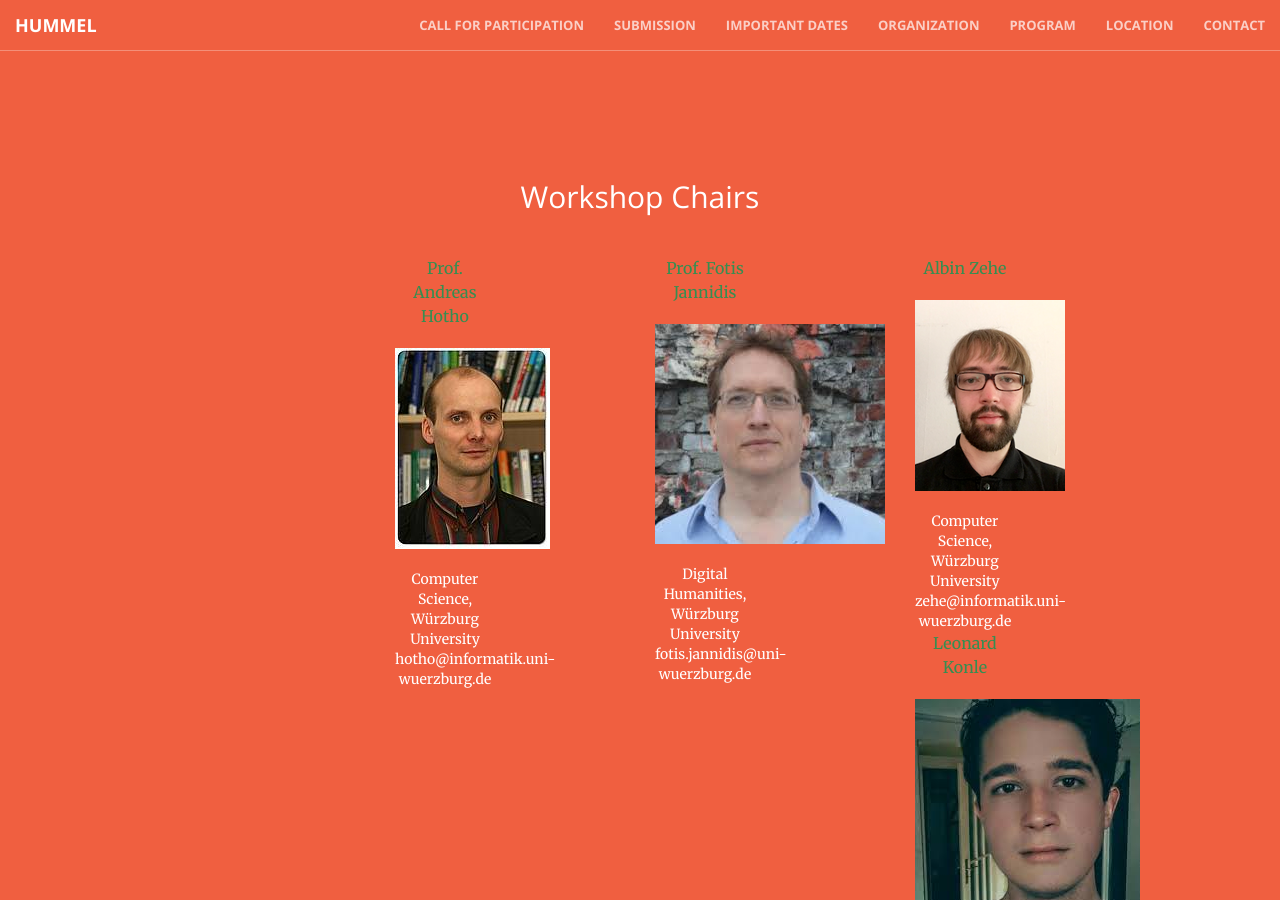
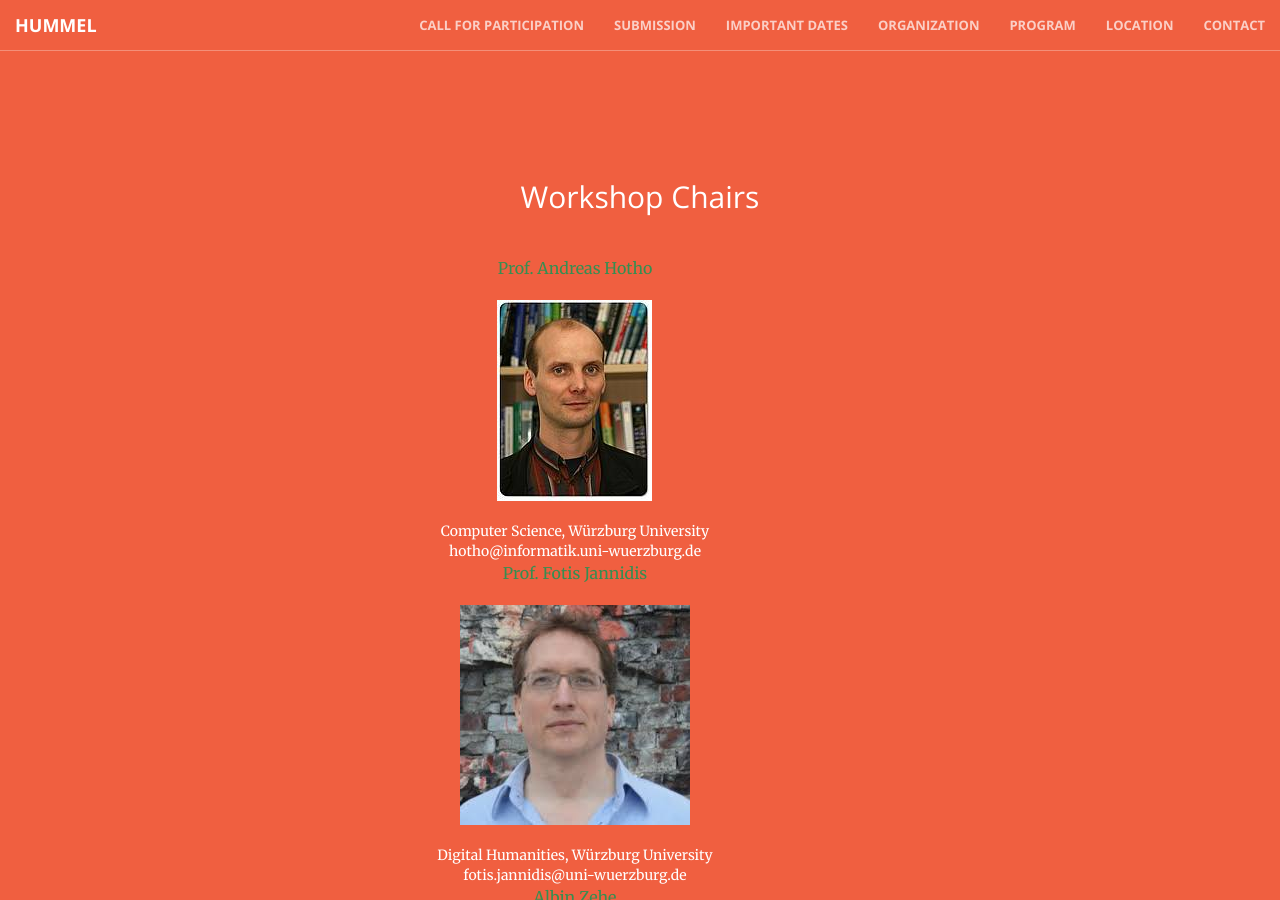
Before and after one commit to cophi-wue/ecml19.hummel.github.io, a Jekyll site: the page built from index.html, in a window 1280 px wide and 900 px high, scrolled down 2786 px. Built offline with Jekyll 4.4.1, drawn with Linux system fonts in a browser that asks for light colours.

Commit message:
Update orga.html

```diff
--- a/_includes/orga.html
+++ b/_includes/orga.html
@@ -5,28 +5,28 @@
                 <h2 class="section-heading">Workshop Chairs</h2>
                 <hr>
                 <div class="row">
-                <div class="col-lg-2 col-lg-offset-2 text-center">
+                <div class="col-lg-6 col-lg-offset-2 text-center">
 					<p style="color:#358e51">Prof. Andreas Hotho</p>
                     <img src="img/hotho.jpg" alt="Mountain View">
 					<br><br>
 					Computer Science, Würzburg University<br>
                     hotho@informatik.uni-wuerzburg.de<br>
                 </div>
-                <div class="col-lg-2 col-lg-offset-2 text-center">
+                <div class="col-lg-6 col-lg-offset-2 text-center">
 					<p style="color:#358e51">Prof. Fotis Jannidis</p>
                     <img src="img/jannidis.jpeg" alt="Mountain View">
 					<br><br>
 					Digital Humanities, Würzburg University<br>
                     fotis.jannidis@uni-wuerzburg.de<br>
                 </div>
-                <div class="col-lg-2 col-lg-offset-2 text-center">
+                <div class="col-lg-6 col-lg-offset-2 text-center">
 					<p style="color:#358e51">Albin Zehe</p>
                     <img src="img/zehe.png" alt="Mountain View">
 					<br><br>
 					Computer Science, Würzburg University<br>
                     zehe@informatik.uni-wuerzburg.de<br>
                 </div>
-                <div class="col-lg-2 col-lg-offset-2 text-center">
+                <div class="col-lg-6 col-lg-offset-2 text-center">
 					<p style="color:#358e51">Leonard Konle</p>
                     <img src="img/konle.jpeg" alt="Mountain View">
 					<br><br>
```
